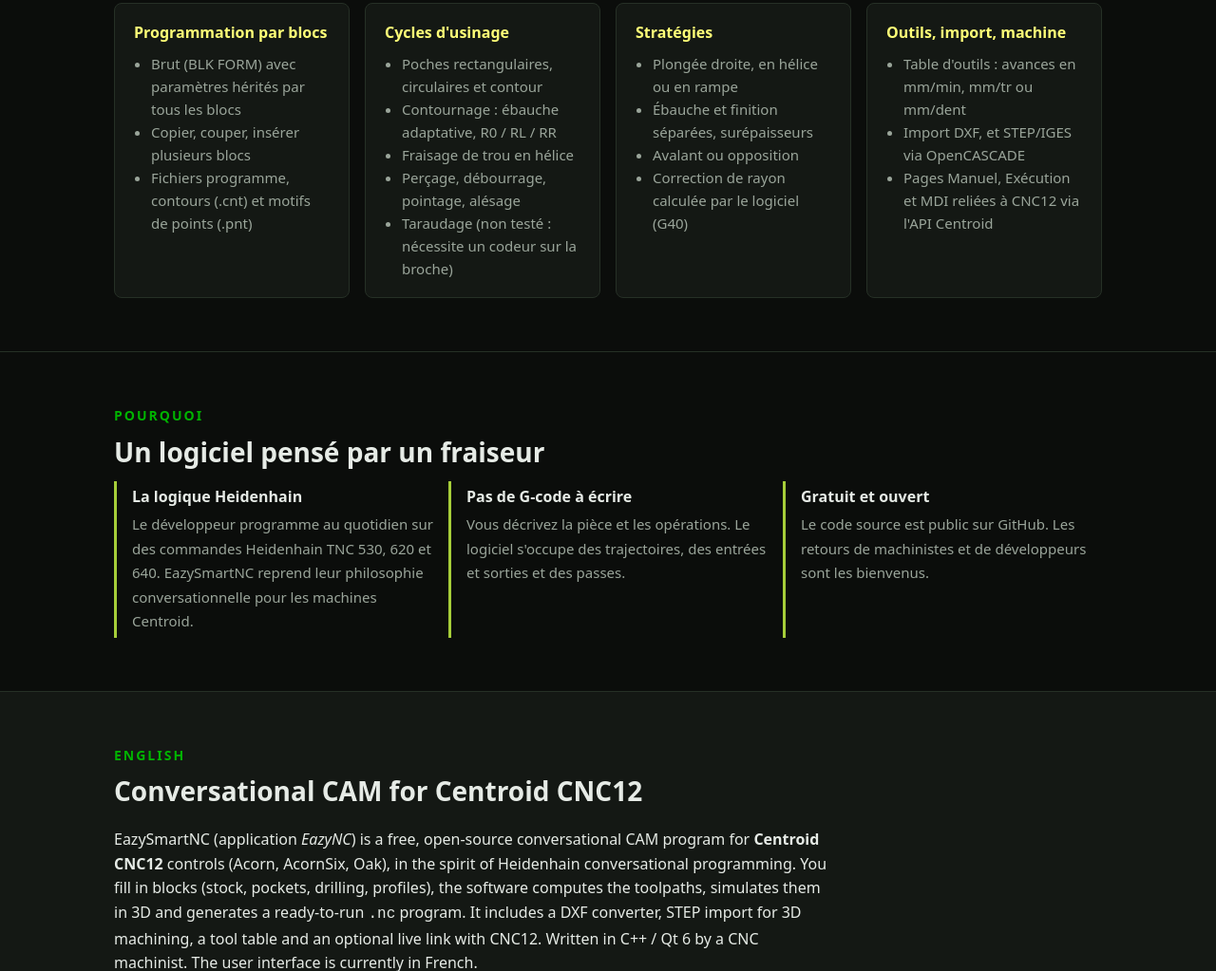
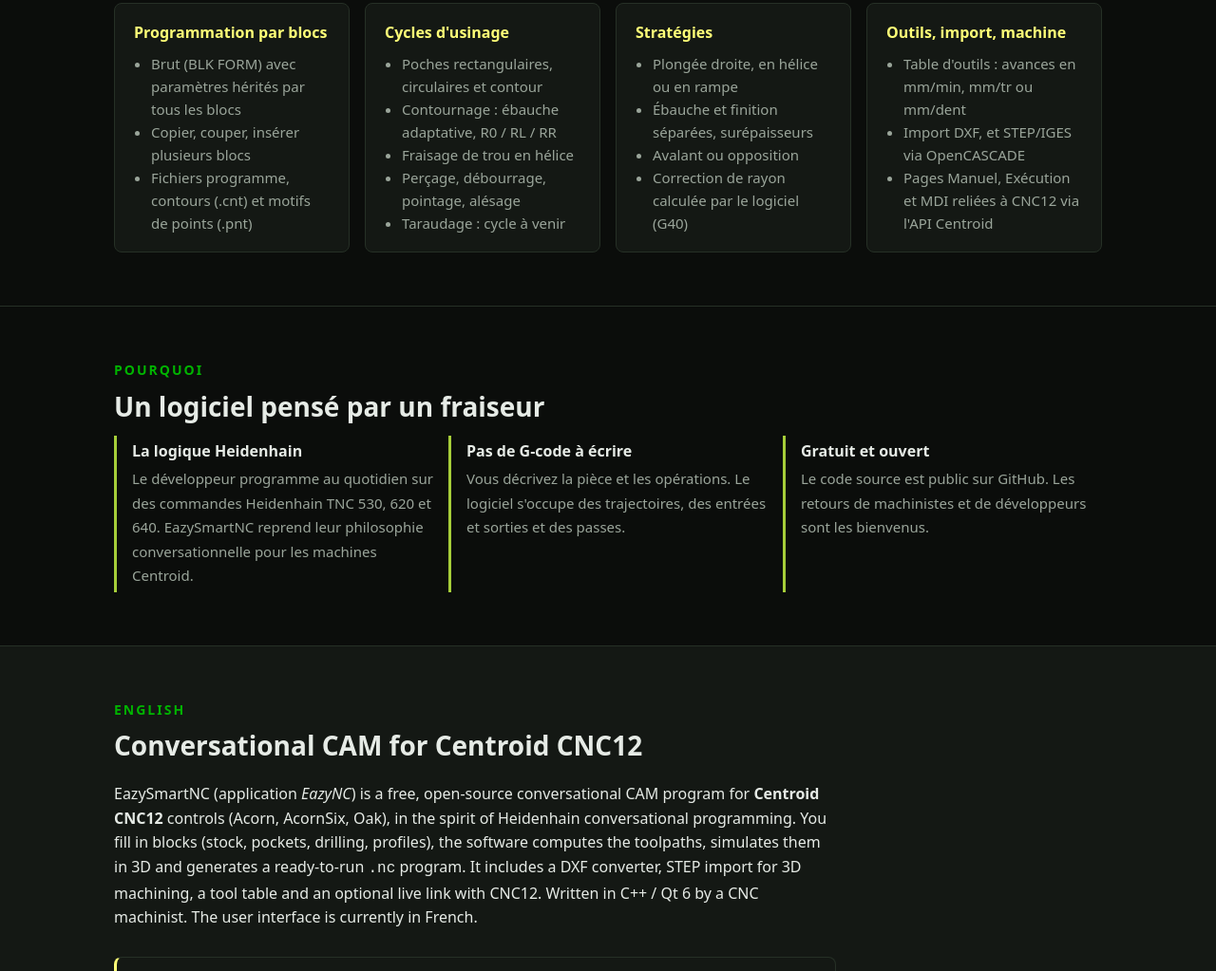
Before and after one commit to jbsabrinna-cpu/EazySmartNC, a plain HTML site: page index.html in a window 1280 px wide. Shown: the part 3589-4612 px from the top of the page at 95% size. Drawn offline with Linux system fonts and the light colour scheme.

Commit message:
Site : taraudage indiqué comme cycle à venir
Co-Authored-By: Claude Opus 5.5 <noreply@anthropic.com>
Claude-Session: https://claude.ai/code/session_01U5feUmct6smaPCB6WEy8ka

```diff
--- a/index.html
+++ b/index.html
@@ -184,7 +184,7 @@
         <li>Contournage : ébauche adaptative, R0 / RL / RR</li>
         <li>Fraisage de trou en hélice</li>
         <li>Perçage, débourrage, pointage, alésage</li>
-        <li>Taraudage (non testé : nécessite un codeur sur la broche)</li></ul></div>
+        <li>Taraudage : cycle à venir</li></ul></div>
       <div class="card"><h3>Stratégies</h3><ul>
         <li>Plongée droite, en hélice ou en rampe</li>
         <li>Ébauche et finition séparées, surépaisseurs</li>
```
